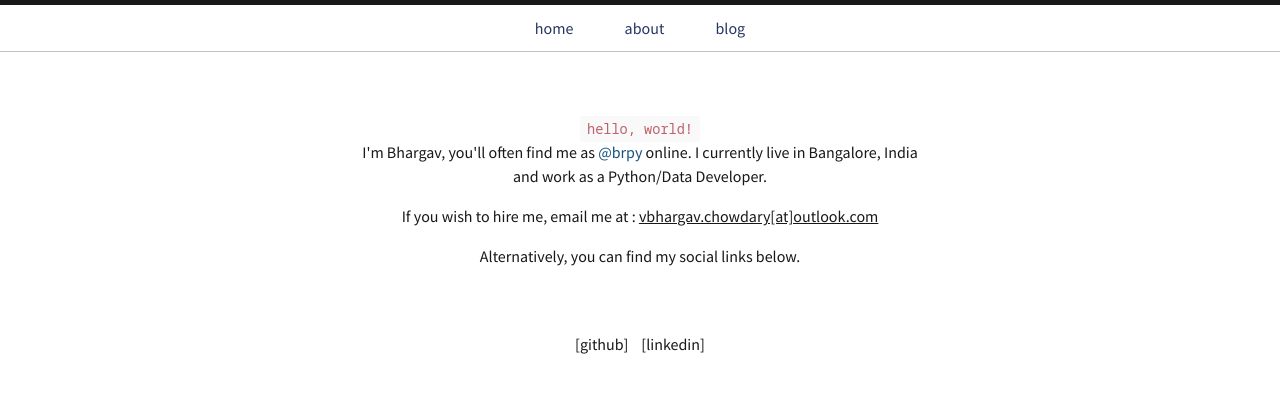
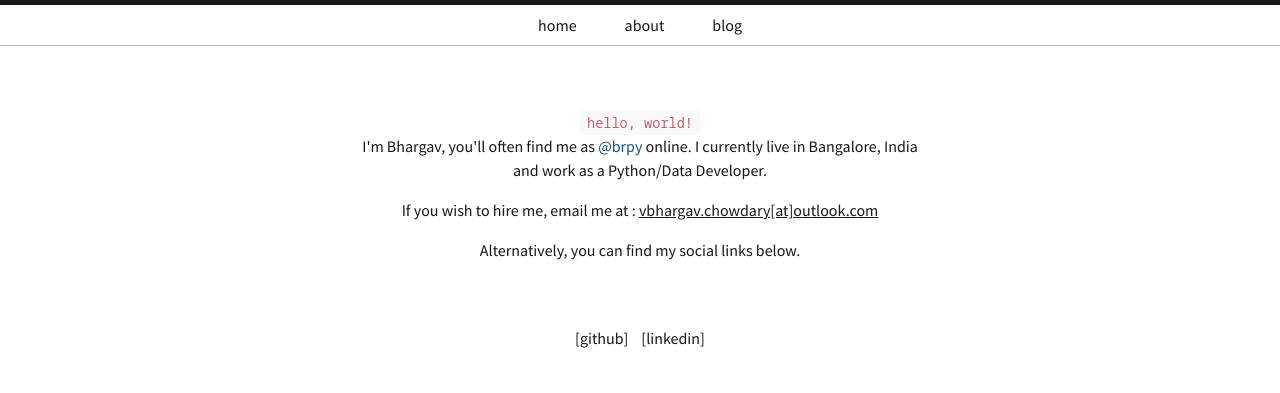
Before and after one commit to hssharadga/hssharadga.github.io, a Jekyll site: the page built from index.html, in a window 1280 px wide. Shown: the top 393 px of the page. Built offline with Jekyll 4.4.1, drawn with Linux system fonts in a browser that asks for light colours.

Commit message:
update variables

```diff
--- a/_sass/utilities/_variables.scss
+++ b/_sass/utilities/_variables.scss
@@ -23,10 +23,10 @@ $link-color: #16537e;
 $nav-bottom-border-color: #c0c0c0;
 $nav-bottom-border-width: 1px;
 
-$nav-link-color: #263663;
-$nav-link-padding-y: 0.7rem;
-$nav-link-padding-x: 1.5rem;
-$nav-link-underline-color: #2098d1;
+$nav-link-color: #181818;
+$nav-link-padding-y: 0.5rem;
+$nav-link-padding-x: 1.4rem;
+$nav-link-underline-color: #c0c0c0;
 
 $nav-icon-color: #ffffff;
 $nav-icon-background-color: #181818;
```
